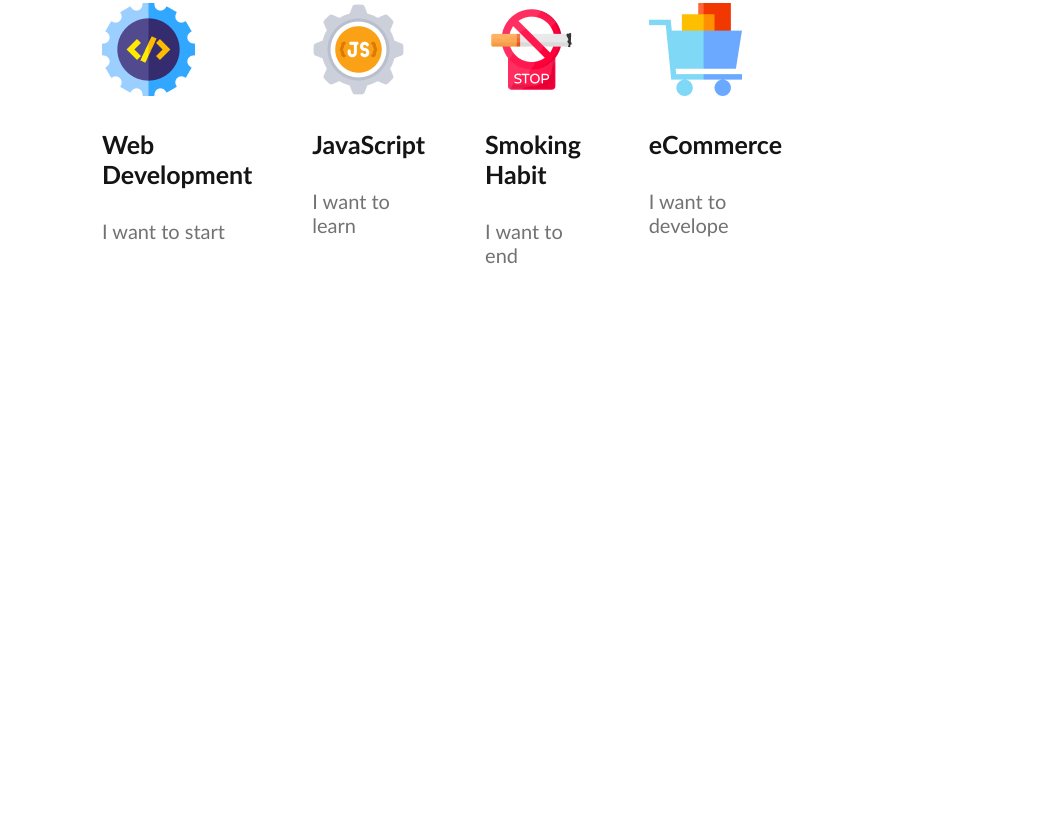
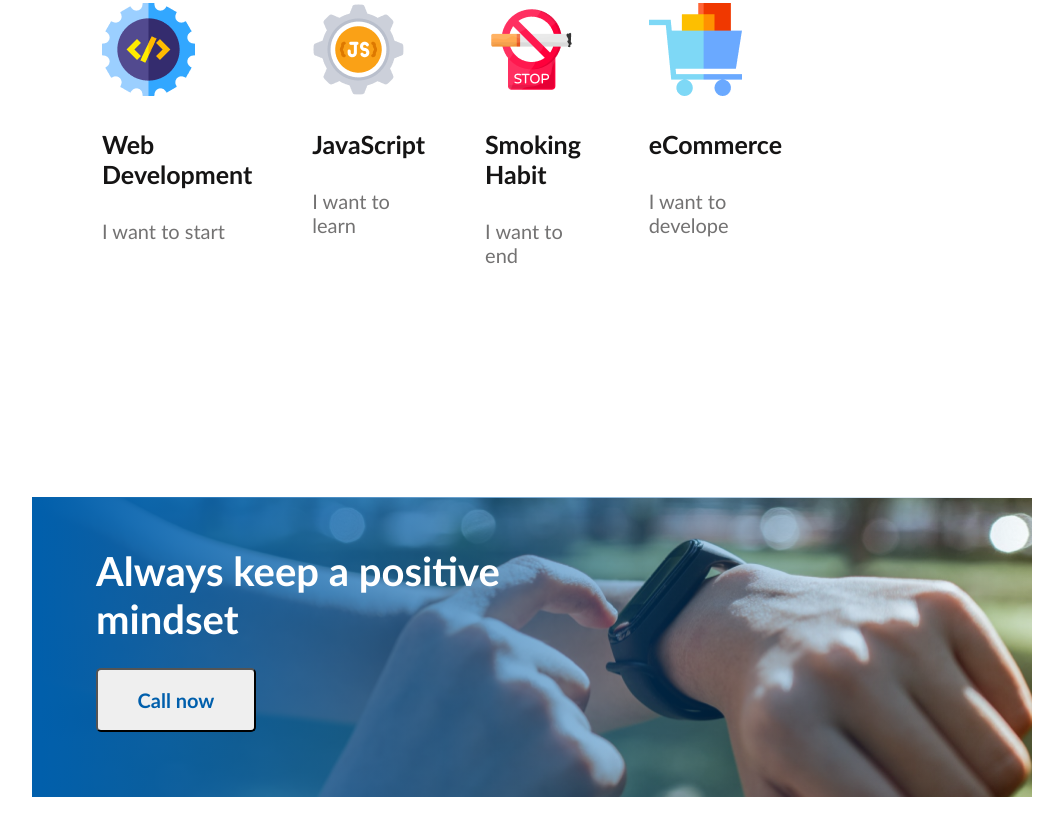
Before and after one commit to ImamHossain22/assignment-1, a plain HTML site: page index.html in a window 1280 px wide. Shown: the part 2104-2939 px from the top of the page, without its empty margins (198-1261 px from the left). Before the commit the page ends 2501 px from the top, so only its background shows below. Drawn offline with Linux system fonts and the light colour scheme.

Commit message:
Gradient

```diff
--- a/index.html
+++ b/index.html
@@ -37,7 +37,9 @@
             <div class="content">
                 <h2 class="content-title">My failures of previous year</h2>
 
-                <p class="content-description">Contrary to popular belief, Lorem Ipsum is not simply random text. It has roots in a piece of classical Latin literature from 45 BC, making it over 2000 years old. Richard McClinton.</p>
+                <p class="content-description">Contrary to popular belief, Lorem Ipsum is not simply random text. It has
+                    roots in a piece of classical Latin literature from 45 BC, making it over 2000 years old. Richard
+                    McClinton.</p>
 
                 <ul class="style">
                     <li class="list-content">Contrary to popular belief, is not simply.</li>
@@ -78,6 +80,13 @@
             </div>
         </section>
 
+        <div class="gradient">
+            <div class="granient-item">
+                <h3 class="gradient-title">Always keep a positive mindset</h3>
+                <button class="call-button">Call now</button>
+            </div>
+        </div>
+
     </main>
     <footer>
 
--- a/styles/style.css
+++ b/styles/style.css
@@ -123,3 +123,36 @@
     margin-top: 30px;
     color: #737272;
 }
+
+/*Add  Gradient */
+.gradient {
+    background-image: linear-gradient(90deg, #005FAC 0%, rgba(0, 95, 172, 0) 100%), url('../images/watch.png');
+    width: 1000px;
+    height: 300px;
+    background-size: cover;
+    margin: 100px 230px;
+}
+
+.granient-item {
+    width: 459px;
+    height: 181.96px;
+    padding: 50px 620px 61px 64px;
+}
+
+.gradient-title {
+    font-style: normal;
+    font-weight: 600;
+    font-size: 40px;
+    color: #FFFFFF;
+}
+
+.call-button {
+    width: 160px;
+    height: 64px;
+    font-weight: 600;
+    font-size: 20px;
+    text-align: center;
+    border-radius: 5px;
+    color: #005FAC;
+    margin-top: 25px;
+}
```
